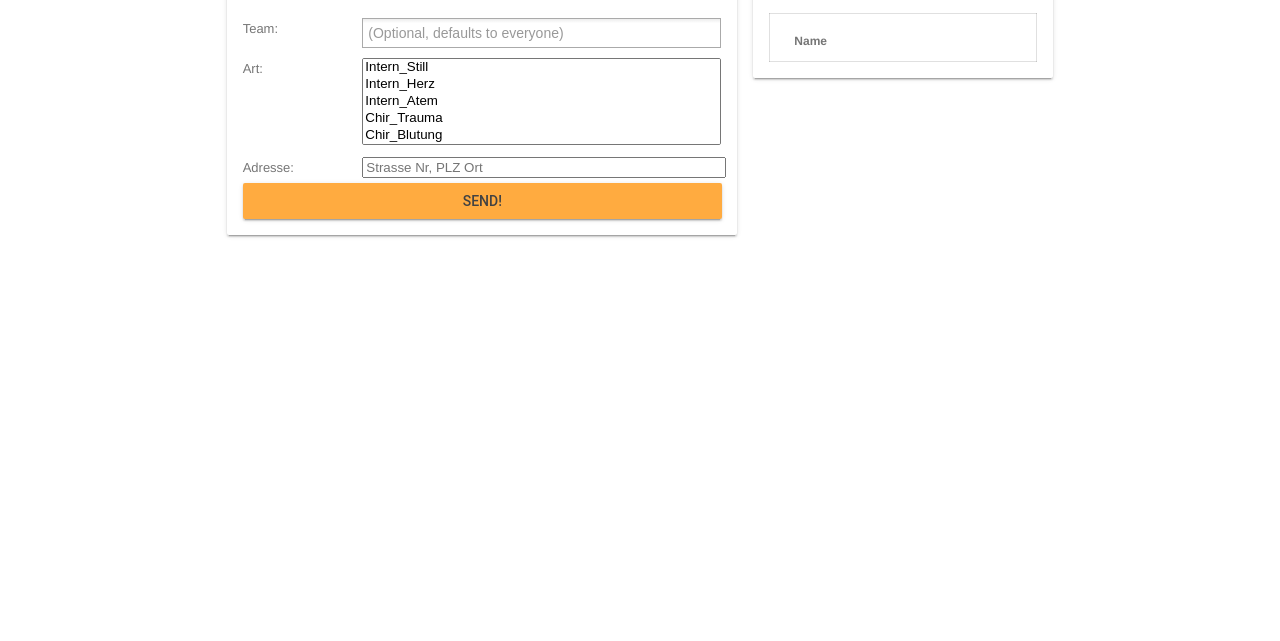
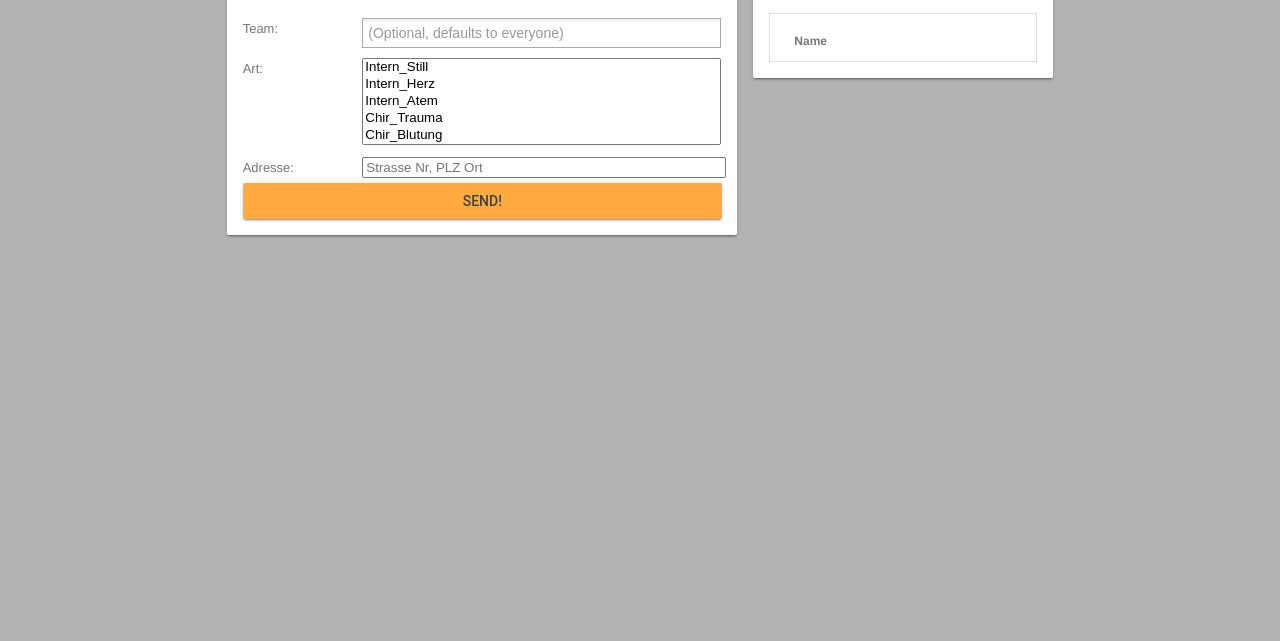
Before and after one commit to medman506/ART, a website: page webserver/public/index.html in a window 1280 px wide. Shown: the part 159-800 px from the top of the page. Drawn offline with nearby package versions, Linux system fonts and the light colour scheme; no server answers.

Commit message:
fixed color in css

```diff
--- a/webserver/public/css/art.css
+++ b/webserver/public/css/art.css
@@ -1,5 +1,6 @@
 html, body {
     height: 82.5%;
+    background-color: #b3b3b3;
 }
 
 .mdl-layout__header {
```
